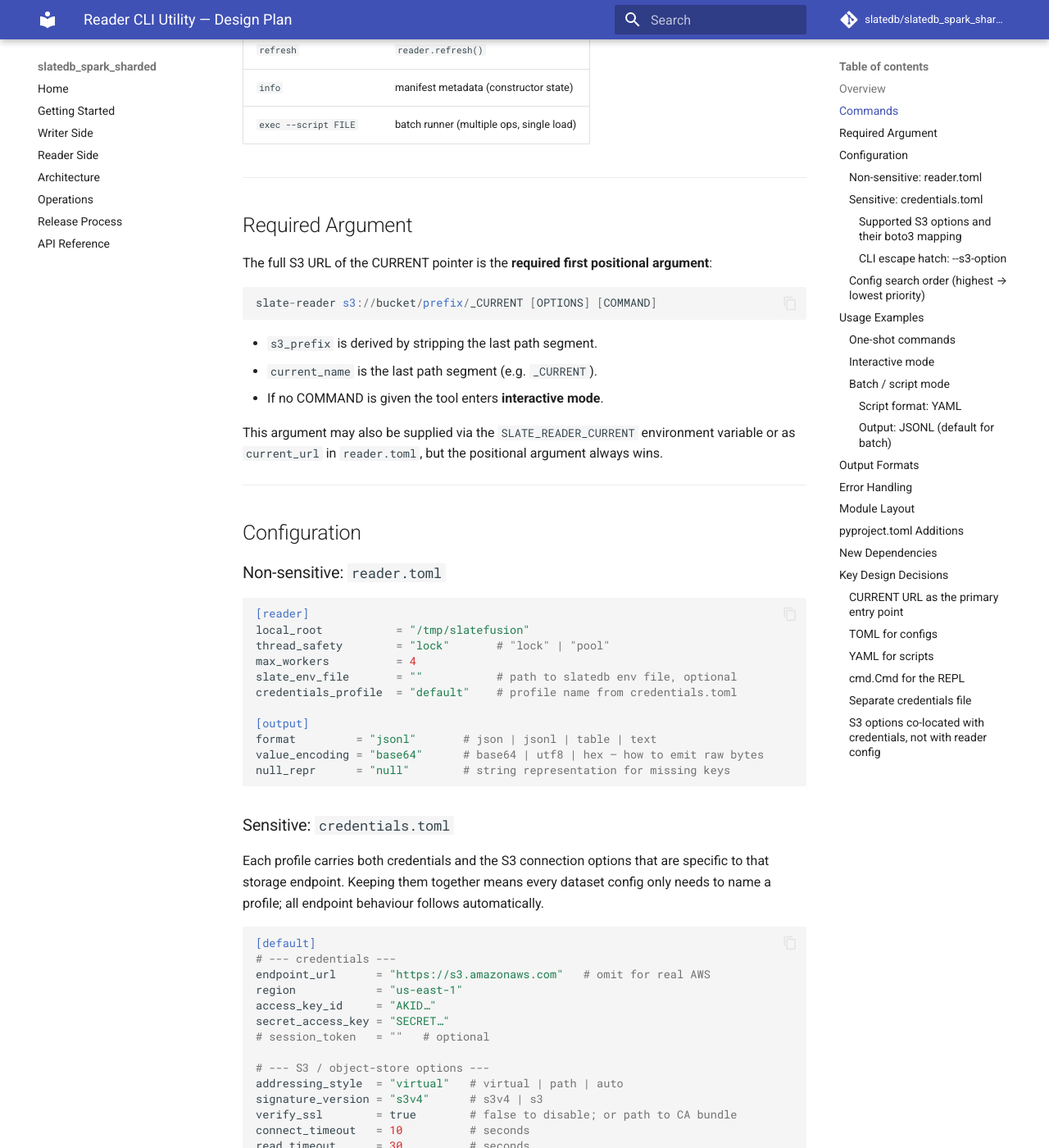
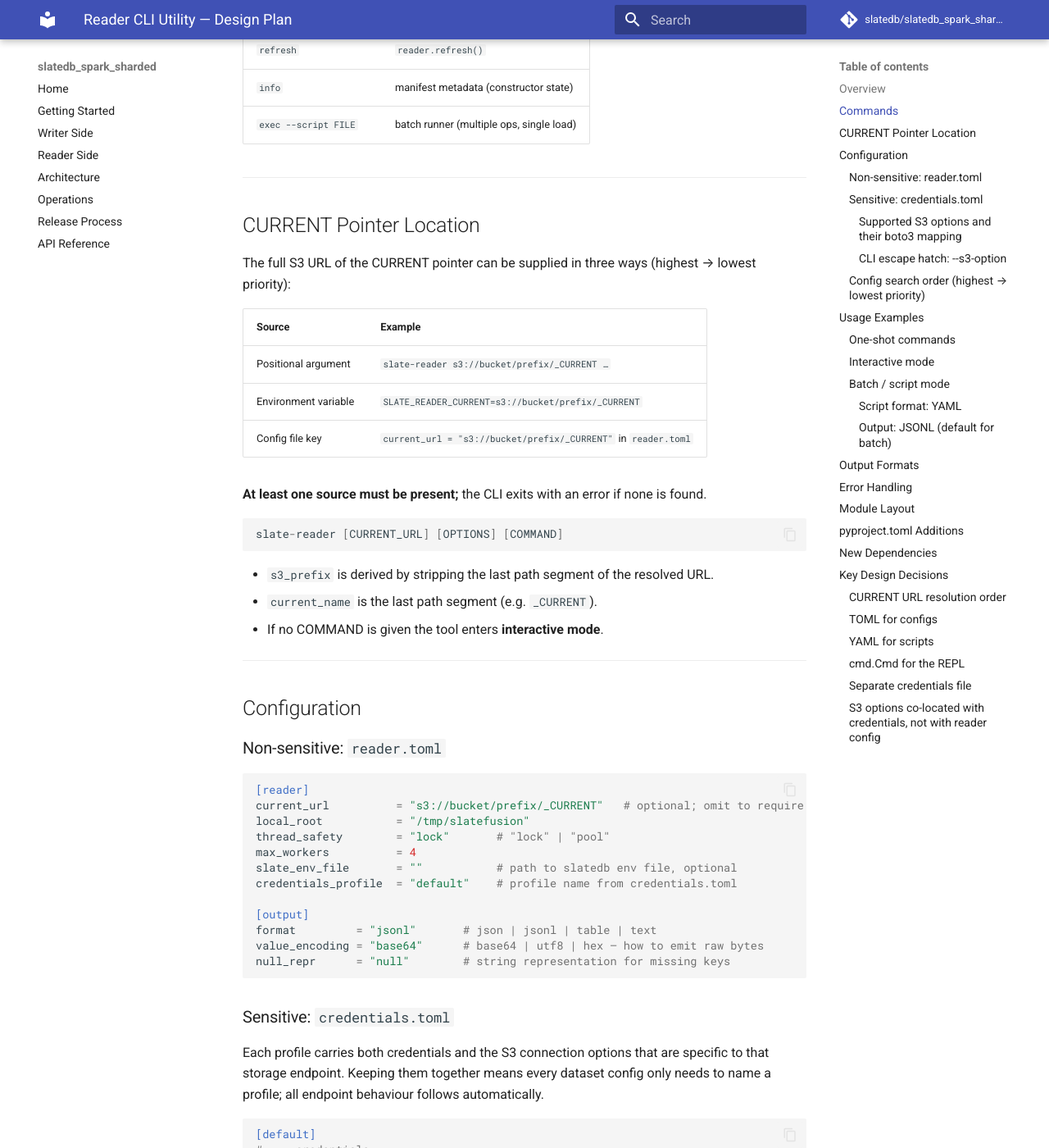
Before and after one commit to elkin/shardyfusion, an MkDocs documentation site: the page built from docs/reader-cli-plan.md, in a window 1280 px wide and 1400 px high, scrolled down 564 px. Shown: the whole window at 82% size. Built offline with MkDocs 1.6.1 and Material for MkDocs 9.7.7, drawn with Linux system fonts in a browser that asks for light colours; comment, search, counter and statistics services are not loaded; some of the changed text lies outside the part shown.

Commit message:
docs(cli): make CURRENT URL optional when current_url set in config
The positional CURRENT URL argument is no longer unconditionally required.
Resolution order (highest → lowest priority):
  1. positional argument
  2. SLATE_READER_CURRENT env var
  3. current_url key in reader.toml

Updated the plan doc accordingly: Required Argument section renamed to
"CURRENT Pointer Location", example reader.toml gains current_url, and the
design-decisions section explains the rationale.

https://claude.ai/code/session_012ojBaZjaHKFKutTUHaXv6u

````diff
--- a/docs/reader-cli-plan.md
+++ b/docs/reader-cli-plan.md
@@ -23,21 +23,27 @@ The CLI maps directly to `SlateShardedReader` methods:
 
 ---
 
-## Required Argument
+## CURRENT Pointer Location
 
-The full S3 URL of the CURRENT pointer is the **required first positional argument**:
+The full S3 URL of the CURRENT pointer can be supplied in three ways
+(highest → lowest priority):
+
+| Source | Example |
+|---|---|
+| Positional argument | `slate-reader s3://bucket/prefix/_CURRENT …` |
+| Environment variable | `SLATE_READER_CURRENT=s3://bucket/prefix/_CURRENT` |
+| Config file key | `current_url = "s3://bucket/prefix/_CURRENT"` in `reader.toml` |
+
+**At least one source must be present;** the CLI exits with an error if none
+is found.
 
 ```
-slate-reader s3://bucket/prefix/_CURRENT [OPTIONS] [COMMAND]
+slate-reader [CURRENT_URL] [OPTIONS] [COMMAND]
 ```
 
-- `s3_prefix` is derived by stripping the last path segment.
+- `s3_prefix` is derived by stripping the last path segment of the resolved URL.
 - `current_name` is the last path segment (e.g. `_CURRENT`).
 - If no COMMAND is given the tool enters **interactive mode**.
-
-This argument may also be supplied via the `SLATE_READER_CURRENT` environment
-variable or as `current_url` in `reader.toml`, but the positional argument
-always wins.
 
 ---
 
@@ -47,6 +53,7 @@ always wins.
 
 ```toml
 [reader]
+current_url          = "s3://bucket/prefix/_CURRENT"   # optional; omit to require positional arg
 local_root           = "/tmp/slatefusion"
 thread_safety        = "lock"       # "lock" | "pool"
 max_workers          = 4
@@ -343,10 +350,14 @@ backfill is needed given the minimum Python version is now **3.11**.
 
 ## Key Design Decisions
 
-### CURRENT URL as the primary entry point
-Providing the full CURRENT pointer URL as a positional argument keeps every
-invocation self-contained — the dataset identity is explicit. The `s3_prefix`
-and `current_name` are derived, not configured separately.
+### CURRENT URL resolution order
+The CURRENT pointer URL is resolved from three sources in priority order:
+positional argument → `SLATE_READER_CURRENT` env var → `current_url` in
+`reader.toml`. This means a shared `reader.toml` per dataset can embed the URL
+so users never have to repeat it on every invocation, while still allowing
+per-invocation overrides via the positional argument. The `s3_prefix` and
+`current_name` are always derived from the resolved URL, never configured
+separately.
 
 ### TOML for configs
 `pyproject.toml` is already TOML; `tomllib` ships with the Python 3.11 stdlib
````
